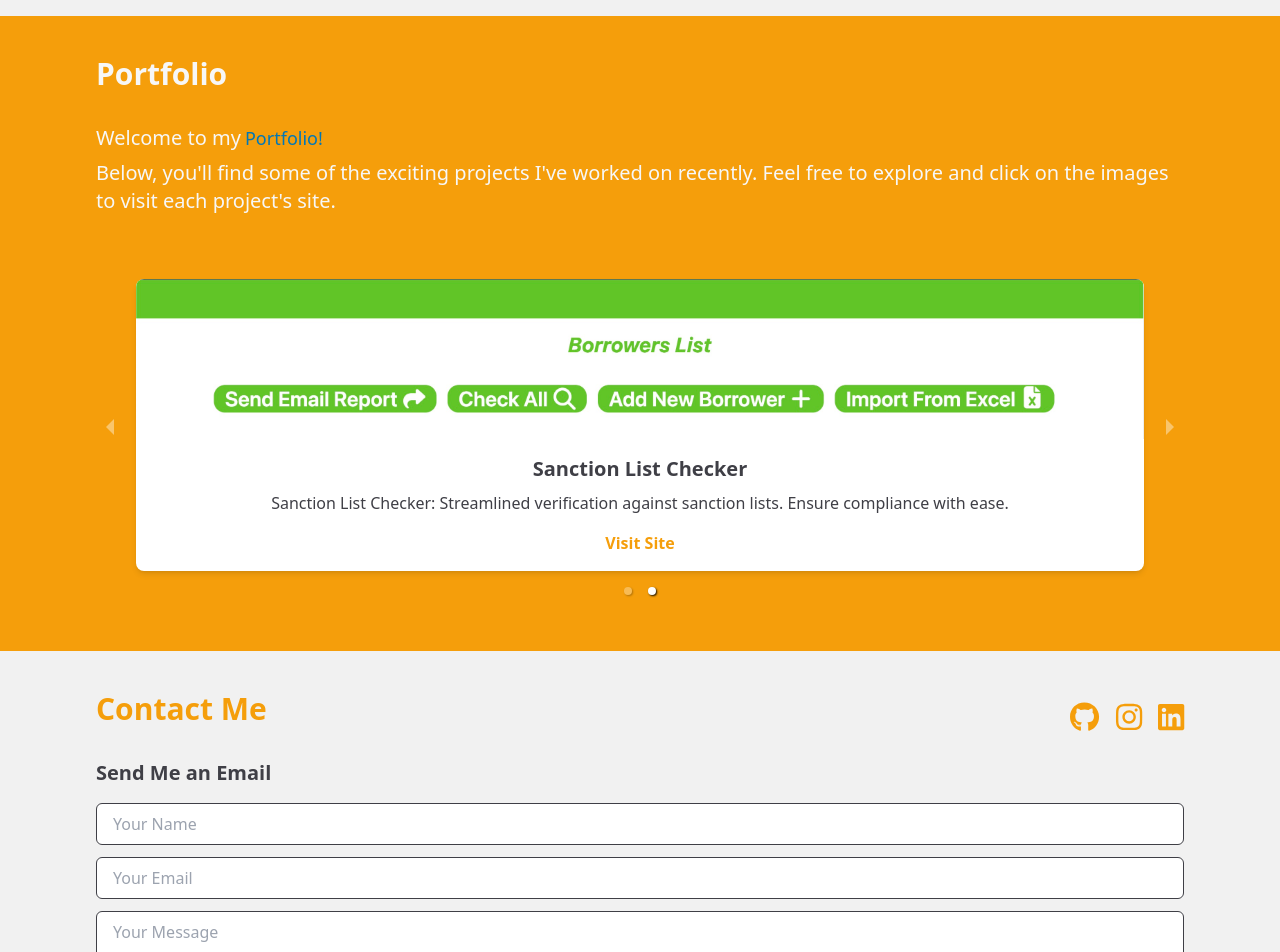
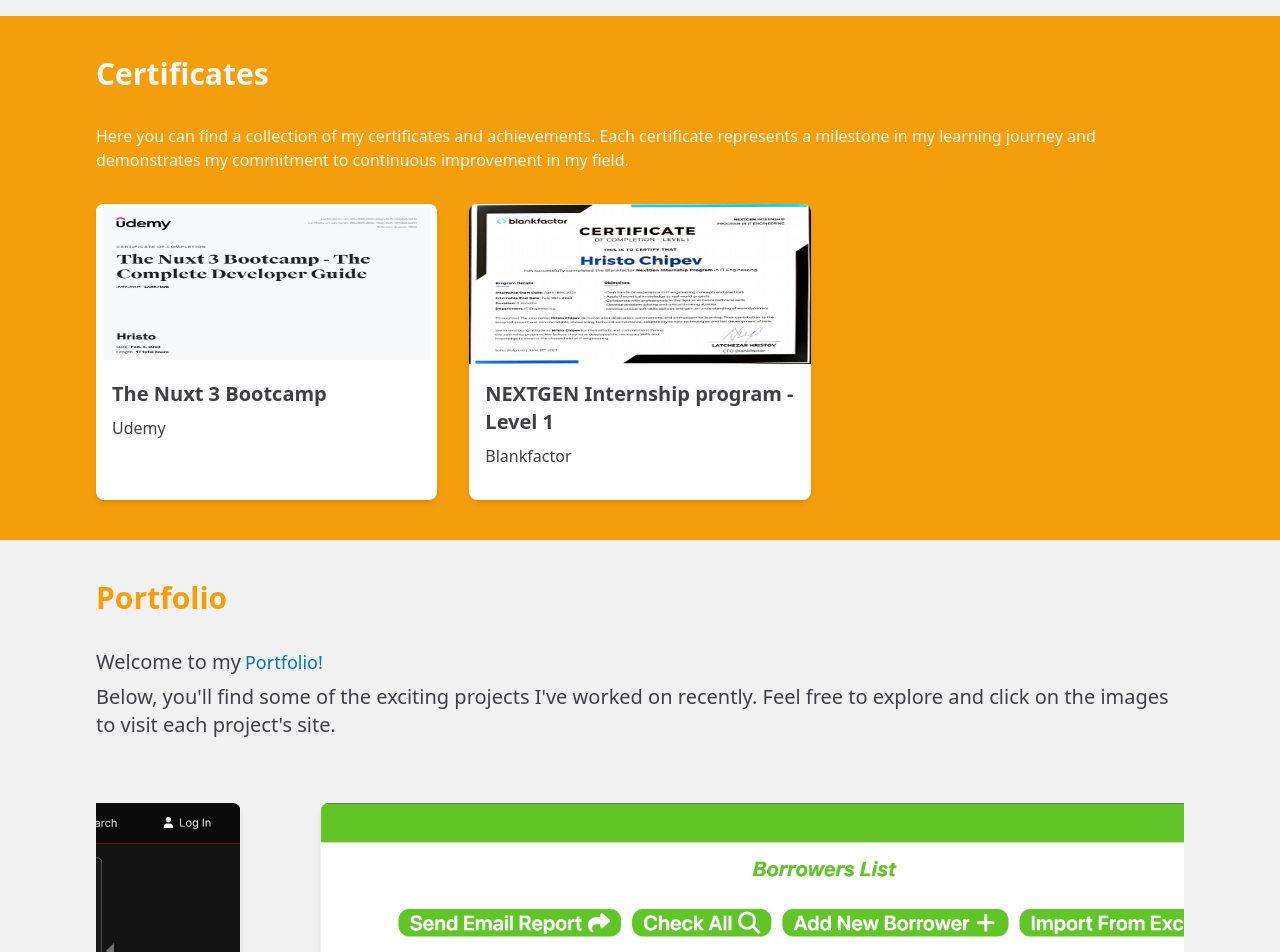
Before and after one commit to HChipev/Portfolio, a React (Vite) app: page / in a window 1280 px wide. Shown: the part 1340-2292 px from the top of the page. Built offline with nearby package versions, Linux system fonts and the light colour scheme.

Commit message:
Add certificates section

```diff
--- a/src/About.jsx
+++ b/src/About.jsx
@@ -42,7 +42,7 @@ const About = ({ forwardedRef }) => {
         <ul className="list-disc list-inside mb-4">
           <li className="font-bold">New Bulgarian University</li>
           <li>Bachelor of Informatics</li>
-          <li>2023 - 2027</li>
+          <li>2023 - 2027(expected)</li>
         </ul>
         <ul className="list-disc list-inside mb-4">
           <li className="font-bold">SPGE "John Atanasov"</li>
--- a/src/App.jsx
+++ b/src/App.jsx
@@ -12,11 +12,13 @@ import { Helmet } from "react-helmet";
 import { fab } from "@fortawesome/free-brands-svg-icons";
 import { fas } from "@fortawesome/free-solid-svg-icons";
 import { far } from "@fortawesome/free-regular-svg-icons";
+import Certificates from "./Certificates";
 
 function App() {
   const aboutRef = useRef(null);
   const portfolioRef = useRef(null);
   const contactRef = useRef(null);
+  const certificatesRef = useRef(null);
 
   const headerHeight = 80;
   const scrollToRefWithHeaderOffset = (ref) => {
@@ -37,6 +39,10 @@ function App() {
 
   const scrollToContact = () => {
     scrollToRefWithHeaderOffset(contactRef);
+  };
+
+  const scrollToCertificates = () => {
+    scrollToRefWithHeaderOffset(certificatesRef);
   };
 
   return (
@@ -75,9 +81,11 @@ function App() {
         aboutRef={scrollToAbout}
         portfolioRef={scrollToPortfolio}
         contactRef={scrollToContact}
+        certificateRef={scrollToCertificates}
       />
       <main className="mt-24 w-full">
         <About forwardedRef={aboutRef} />
+        <Certificates forwardedRef={certificatesRef} />
         <Portfolio forwardedRef={portfolioRef} />
         <Contact forwardedRef={contactRef} />
       </main>
@@ -85,6 +93,7 @@ function App() {
         aboutRef={scrollToAbout}
         portfolioRef={scrollToPortfolio}
         contactRef={scrollToContact}
+        certificateRef={scrollToCertificates}
       />
       <ToastContainer />
     </div>
--- /dev/null
+++ b/src/Certificates.jsx
@@ -0,0 +1,50 @@
+const certificatesData = [
+  {
+    id: 1,
+    title: "The Nuxt 3 Bootcamp",
+    description: "Udemy",
+    imageUrl: "/nuxt-certificate.jpg",
+  },
+  {
+    id: 2,
+    title: "NEXTGEN Internship program - Level 1",
+    description: "Blankfactor",
+    imageUrl: "/nextgen-certificate.jpg",
+  },
+];
+
+const Certificates = ({ forwardedRef }) => {
+  return (
+    <div className="bg-amber-500 py-10 mt-10" ref={forwardedRef}>
+      <div className="max-w-6xl mx-auto px-4 sm:px-6 lg:px-8">
+        <h1 className="text-3xl font-bold text-offWhite mb-8">Certificates</h1>
+        <p className="text-offWhite mb-8">
+          Here you can find a collection of my certificates and achievements.
+          Each certificate represents a milestone in my learning journey and
+          demonstrates my commitment to continuous improvement in my field.
+        </p>
+        <div className="grid grid-cols-1 sm:grid-cols-2 lg:grid-cols-3 gap-8">
+          {certificatesData.map((certificate) => (
+            <div
+              key={certificate.id}
+              className="bg-white rounded-lg shadow-md transform  transition-transform hover:scale-105">
+              <img
+                src={certificate.imageUrl}
+                alt={certificate.title}
+                className="w-full h-40 object-fill object-center cursor-pointer rounded-t-lg"
+              />
+              <div className="p-4">
+                <h2 className="text-xl font-bold text-zinc-700 mb-2">
+                  {certificate.title}
+                </h2>
+                <p className="text-zinc-700 mb-4">{certificate.description}</p>
+              </div>
+            </div>
+          ))}
+        </div>
+      </div>
+    </div>
+  );
+};
+
+export default Certificates;
--- a/src/Contact.jsx
+++ b/src/Contact.jsx
@@ -33,35 +33,35 @@ const Contact = ({ forwardedRef }) => {
   };
 
   return (
-    <div className="bg-lightGray py-10" ref={forwardedRef}>
+    <div className="bg-amber-500 py-10" ref={forwardedRef}>
       <div className="max-w-6xl mx-auto px-4 sm:px-6 lg:px-8">
         <div className="flex justify-between">
-          <h1 className="text-3xl font-bold text-amber-500 mb-8">Contact Me</h1>
+          <h1 className="text-3xl font-bold text-offWhite mb-8">Contact Me</h1>
           <div className="flex items-center mb-4">
             <a
               href="https://github.com/HChipev"
               target="_blank"
-              className="mr-4 text-3xl text-amber-500 hover:text-blue transition duration-300">
+              className="mr-4 text-3xl text-offWhite hover:text-blue transition duration-300">
               <FontAwesomeIcon icon="fa-brands fa-github" />
             </a>
             <a
               href="https://www.instagram.com/_hchipev_/"
               target="_blank"
-              className="mr-4 text-3xl text-amber-500 hover:text-blue transition duration-300">
+              className="mr-4 text-3xl text-offWhite hover:text-blue transition duration-300">
               <FontAwesomeIcon icon="fa-brands fa-instagram" />
             </a>
             <a
               href="https://www.linkedin.com/in/hristo-chipev/"
               target="_blank"
               rel="noopener noreferrer"
-              className="text-3xl text-amber-500 hover:text-blue transition duration-300">
+              className="text-3xl text-offWhite hover:text-blue transition duration-300">
               <FontAwesomeIcon icon="fa-brands fa-linkedin" />
             </a>
           </div>
         </div>
         <div className="flex flex-col">
           <div>
-            <h2 className="text-xl font-bold text-zinc-700 mb-4">
+            <h2 className="text-xl font-bold text-offWhite mb-4">
               Send Me an Email
             </h2>
             <form onSubmit={handleSubmit} className="flex flex-col">
@@ -70,25 +70,25 @@ const Contact = ({ forwardedRef }) => {
                 value={name}
                 onChange={(e) => setName(e.target.value)}
                 placeholder="Your Name"
-                className="py-2 px-4 mb-3 rounded-md border border-zinc-700 focus:outline-none focus:ring-2 focus:ring-amber-500"
+                className="py-2 px-4 mb-3 rounded-md border border-zinc-700 focus:outline-none focus:ring-2 focus:ring-blue"
               />
               <input
                 type="email"
                 value={email}
                 onChange={(e) => setEmail(e.target.value)}
                 placeholder="Your Email"
-                className="py-2 px-4 mb-3 rounded-md border border-zinc-700 focus:outline-none focus:ring-2 focus:ring-amber-500"
+                className="py-2 px-4 mb-3 rounded-md border border-zinc-700 focus:outline-none focus:ring-2 focus:ring-blue"
               />
               <textarea
                 value={message}
                 onChange={(e) => setMessage(e.target.value)}
                 placeholder="Your Message"
                 rows="5"
-                className="py-2 px-4 mb-3 rounded-md border border-zinc-700 focus:outline-none focus:ring-2 focus:ring-amber-500"
+                className="py-2 px-4 mb-3 rounded-md border border-zinc-700 focus:outline-none focus:ring-2 focus:ring-blue"
               />
               <button
                 type="submit"
-                className="py-2 px-4 bg-amber-500 text-white rounded-md hover:bg-amber-600 transition">
+                className="py-2 px-4 bg-white text-zinc-700 rounded-md hover:bg-lightGray transition">
                 Send
               </button>
             </form>
--- a/src/Footer.jsx
+++ b/src/Footer.jsx
@@ -1,6 +1,6 @@
 import { FontAwesomeIcon } from "@fortawesome/react-fontawesome";
 
-const Footer = ({ aboutRef, portfolioRef, contactRef }) => {
+const Footer = ({ aboutRef, portfolioRef, contactRef, certificateRef }) => {
   return (
     <footer className="flex bg-black min-h-fit w-full text-amber-500 py-4">
       <div className="max-w-6xl min-w-full px-4 sm:px-6 lg:px-8  h-full">
@@ -36,6 +36,15 @@ const Footer = ({ aboutRef, portfolioRef, contactRef }) => {
               </li>
               <li
                 className="cursor-pointer hover:text-white transition"
+                onClick={certificateRef}>
+                <FontAwesomeIcon
+                  icon="fa-solid fa-certificate"
+                  className="mr-1"
+                />
+                Certificates
+              </li>
+              <li
+                className="cursor-pointer hover:text-white transition"
                 onClick={portfolioRef}>
                 <FontAwesomeIcon
                   icon="fa-regular fa-folder-open"
--- a/src/Navbar.jsx
+++ b/src/Navbar.jsx
@@ -1,7 +1,7 @@
 import { useState, useEffect } from "react";
 import { FontAwesomeIcon } from "@fortawesome/react-fontawesome";
 
-const Navbar = ({ aboutRef, portfolioRef, contactRef }) => {
+const Navbar = ({ aboutRef, portfolioRef, contactRef, certificateRef }) => {
   const [isMobileMenuOpen, setMobileMenuOpen] = useState(false);
   const [scrollPercentage, setScrollPercentage] = useState(0);
 
@@ -50,6 +50,12 @@ const Navbar = ({ aboutRef, portfolioRef, contactRef }) => {
         </div>
         <div
           className="cursor-pointer hover:text-amber-500 transition"
+          onClick={certificateRef}>
+          <FontAwesomeIcon icon="fa-solid fa-certificate" className="mr-1" />
+          Certificates
+        </div>
+        <div
+          className="cursor-pointer hover:text-amber-500 transition"
           onClick={portfolioRef}>
           <FontAwesomeIcon icon="fa-regular fa-folder-open" className="mr-1" />
           Portfolio
@@ -84,6 +90,12 @@ const Navbar = ({ aboutRef, portfolioRef, contactRef }) => {
           </div>
           <div
             className="cursor-pointer hover:text-amber-500 transition"
+            onClick={certificateRef}>
+            <FontAwesomeIcon icon="fa-solid fa-certificate" className="mr-1" />
+            Certificates
+          </div>
+          <div
+            className="cursor-pointer hover:text-amber-500 transition"
             onClick={portfolioRef}>
             <FontAwesomeIcon
               icon="fa-regular fa-folder-open"
--- a/src/Portfolio.jsx
+++ b/src/Portfolio.jsx
@@ -22,10 +22,10 @@ const projects = [
 
 const Portfolio = ({ forwardedRef }) => {
   return (
-    <div className="bg-amber-500 py-10 mt-10" ref={forwardedRef}>
+    <div className="bg-lightGray py-10" ref={forwardedRef}>
       <div className="max-w-6xl mx-auto px-4 sm:px-6 lg:px-8">
-        <h1 className="text-3xl font-bold text-offWhite mb-8">Portfolio</h1>
-        <div className=" text-offWhite text-xl mb-6">
+        <h1 className="text-3xl font-bold text-amber-500 mb-8">Portfolio</h1>
+        <div className=" text-zinc-700 text-xl mb-6">
           <div className="flex gap-1">
             Welcome to my
             <div className="center text-blue">
```
Also changed, not shown: public/nextgen-certificate.jpg (added), public/nuxt-certificate.jpg (added).
